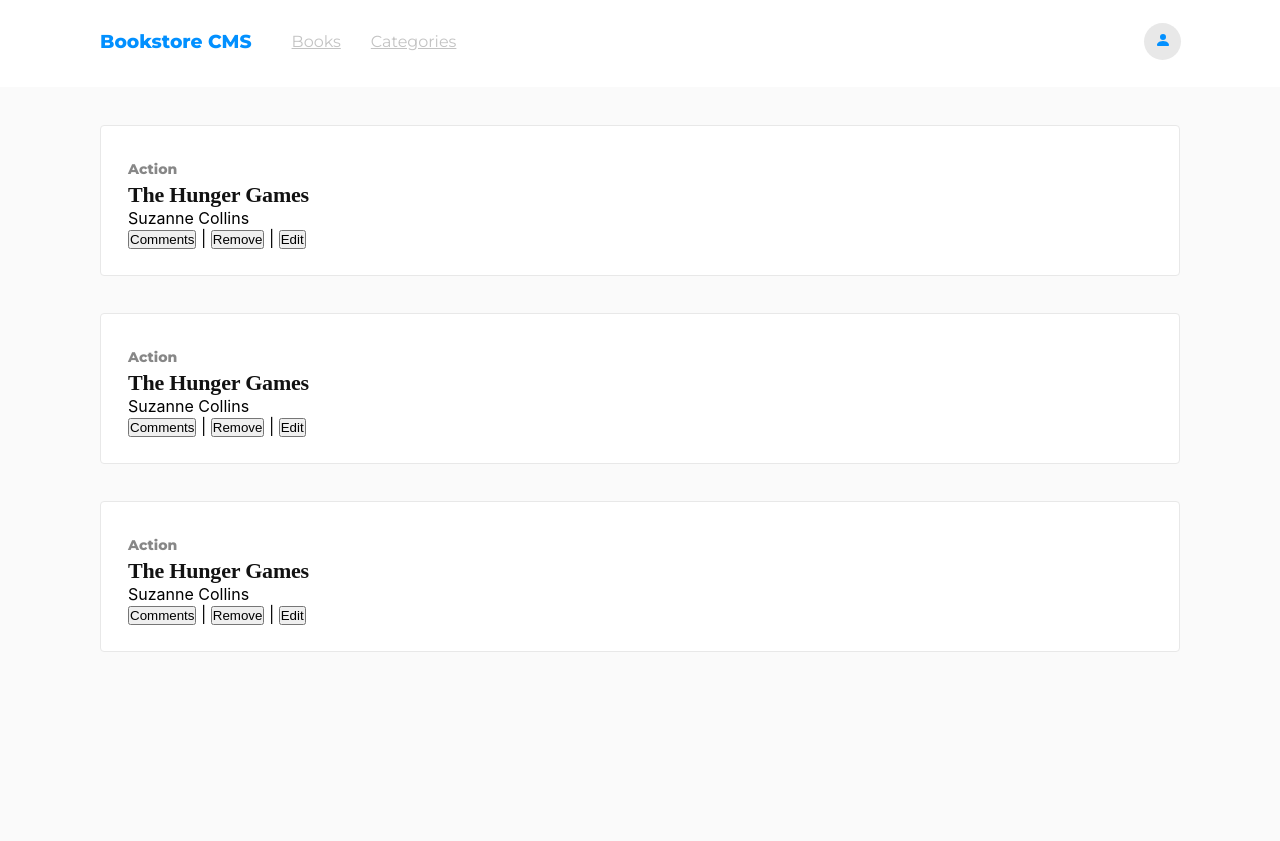
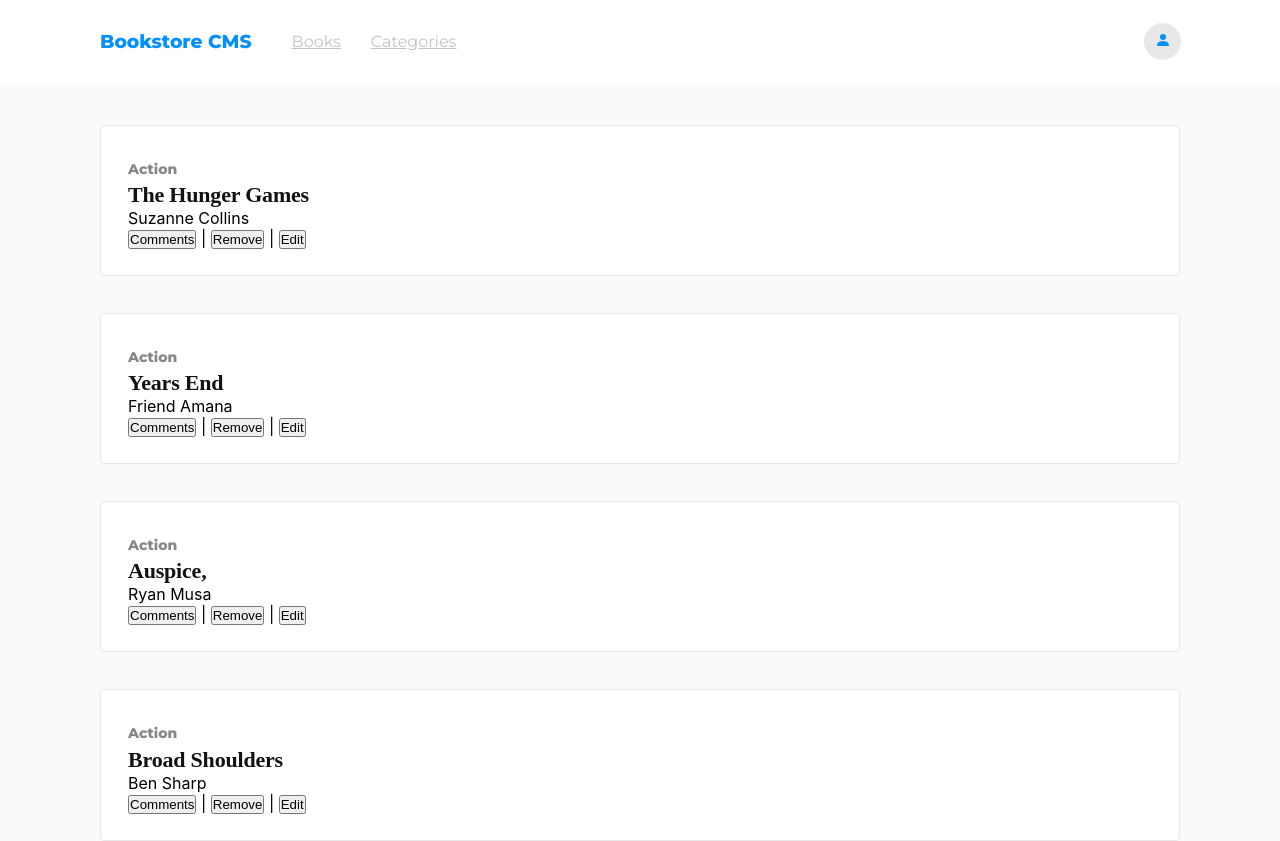
Before and after one commit to kendoriddy/Bookstore, a React (Create React App) app: page / in a window 1280 px wide. Before the commit the page ends 800 px from the top, so only its background shows below. Built offline with nearby package versions, Linux system fonts and the light colour scheme.

Commit message:
Add book lists

```diff
--- a/src/components/BookCard.js
+++ b/src/components/BookCard.js
@@ -1,12 +1,37 @@
 import React from 'react';
 import '../css/card.css';
 
-const BookCard = () => (
-  <div className="card-container">
+const BookCard = () => {
+  const books = [
+    {
+      title: 'The Hunger Games',
+      author: 'Suzanne Collins',
+      id: 1,
+    },
+    {
+      title: 'Years End',
+      author: 'Friend Amana',
+      id: 2,
+    },
+    {
+      title: 'Auspice,',
+      author: 'Ryan Musa',
+      id: 3,
+    },
+    {
+      title: 'Broad Shoulders',
+      author: 'Ben Sharp',
+      id: 4,
+    },
+  ];
+  return (
+    <div>
+      {books.map((book) => (
+        <div key={book.id} className="card-container">
           <div className="left-side">
             <span className="class-of">Action</span>
-      <h2 className="title">The Hunger Games</h2>
-      <span className="author">Suzanne Collins</span>
+            <h2 className="title">{book.title}</h2>
+            <span className="author">{book.author}</span>
           </div>
           <div>
             <button type="button">Comments</button>
@@ -20,7 +45,12 @@
             <button type="button">Edit</button>
             {' '}
           </div>
+
+        </div>
+      ))}
+
     </div>
   );
+};
 
 export default BookCard;
--- a/src/components/BookContainer.js
+++ b/src/components/BookContainer.js
@@ -4,8 +4,6 @@
 const BookContainer = () => (
   <div>
     <BookCard />
-    <BookCard />
-    <BookCard />
   </div>
 );
 
```
Lines whose indentation alone changed are shown as unchanged.
